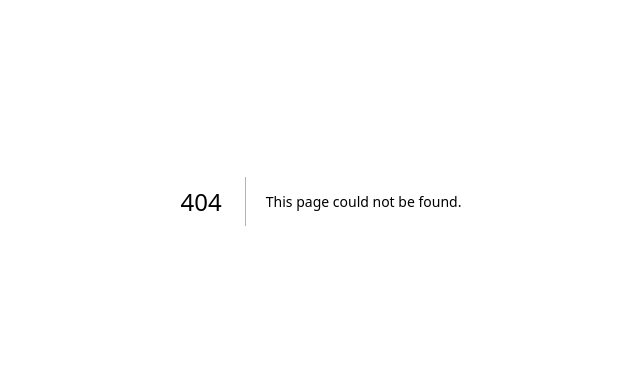
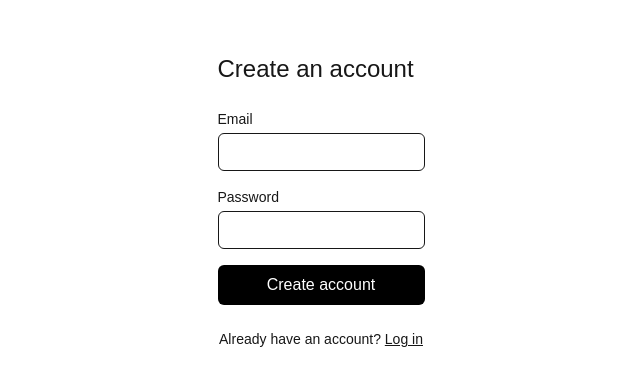
Before and after one commit to dev-rome/Inner-Vibe, a Next.js app: page /signup in a window 1280 px wide. Before the commit this address had no page. Shown: the part 199-584 px from the top of the page, without its empty margins (319-959 px from the left). Built offline with nearby package versions, Linux system fonts and the light colour scheme.

Commit message:
feat(auth): add email/password login and signup

```diff
--- /dev/null
+++ b/src/app/(auth)/actions.ts
@@ -0,0 +1,41 @@
+"use server";
+
+import { revalidatePath } from "next/cache";
+import { redirect } from "next/navigation";
+import { createClient } from "@/lib/supabase/server";
+
+export async function login(formData: FormData) {
+  const supabase = await createClient();
+
+  const data = {
+    email: formData.get("email") as string,
+    password: formData.get("password") as string,
+  };
+
+  const { error } = await supabase.auth.signInWithPassword(data);
+
+  if (error) {
+    redirect(`/login?error=${encodeURIComponent(error.message)}`);
+  }
+
+  revalidatePath("/", "layout");
+  redirect("/dashboard");
+}
+
+export async function signup(formData: FormData) {
+  const supabase = await createClient();
+
+  const data = {
+    email: formData.get("email") as string,
+    password: formData.get("password") as string,
+  };
+
+  const { error } = await supabase.auth.signUp(data);
+
+  if (error) {
+    redirect(`/signup?error=${encodeURIComponent(error.message)}`);
+  }
+
+  revalidatePath("/", "layout");
+  redirect("/dashboard");
+}
--- /dev/null
+++ b/src/app/(auth)/login/page.tsx
@@ -0,0 +1,54 @@
+import Link from "next/link";
+import { login } from "../actions";
+
+export default async function LoginPage({
+  searchParams,
+}: {
+  searchParams: Promise<{ error?: string }>;
+}) {
+  const { error } = await searchParams;
+
+  return (
+    <main className="mx-auto flex min-h-screen max-w-sm flex-col justify-center gap-6 px-6">
+      <h1 className="text-2xl font-medium">Welcome back</h1>
+
+      <form action={login} className="flex flex-col gap-4">
+        <label className="flex flex-col gap-1 text-sm">
+          Email
+          <input
+            type="email"
+            name="email"
+            required
+            className="rounded-md border px-3 py-2"
+          />
+        </label>
+
+        <label className="flex flex-col gap-1 text-sm">
+          Password
+          <input
+            type="password"
+            name="password"
+            required
+            className="rounded-md border px-3 py-2"
+          />
+        </label>
+
+        {error && <p className="text-sm text-red-600">{error}</p>}
+
+        <button
+          type="submit"
+          className="rounded-md bg-black px-4 py-2 text-white"
+        >
+          Log in
+        </button>
+      </form>
+
+      <p className="text-center text-sm">
+        No account?{" "}
+        <Link href="/signup" className="underline">
+          Sign up
+        </Link>
+      </p>
+    </main>
+  );
+}
--- /dev/null
+++ b/src/app/(auth)/signup/page.tsx
@@ -0,0 +1,54 @@
+import Link from "next/link";
+import { signup } from "../actions";
+
+export default async function SignupPage({
+  searchParams,
+}: {
+  searchParams: Promise<{ error?: string }>;
+}) {
+  const { error } = await searchParams;
+
+  return (
+    <main className="mx-auto flex min-h-screen max-w-sm flex-col justify-center gap-6 px-6">
+      <h1 className="text-2xl font-medium">Create an account</h1>
+
+      <form action={signup} className="flex flex-col gap-4">
+        <label className="flex flex-col gap-1 text-sm">
+          Email
+          <input
+            type="email"
+            name="email"
+            required
+            className="rounded-md border px-3 py-2"
+          />
+        </label>
+
+        <label className="flex flex-col gap-1 text-sm">
+          Password
+          <input
+            type="password"
+            name="password"
+            required
+            className="rounded-md border px-3 py-2"
+          />
+        </label>
+
+        {error && <p className="text-sm text-red-600">{error}</p>}
+
+        <button
+          type="submit"
+          className="rounded-md bg-black px-4 py-2 text-white"
+        >
+          Create account
+        </button>
+      </form>
+
+      <p className="text-center text-sm">
+        Already have an account?{" "}
+        <Link href="/login" className="underline">
+          Log in
+        </Link>
+      </p>
+    </main>
+  );
+}
--- /dev/null
+++ b/src/app/dashboard/page.tsx
@@ -0,0 +1,3 @@
+export default function Dashboard() {
+  return <p className="p-6">Dashboard</p>;
+}
```
